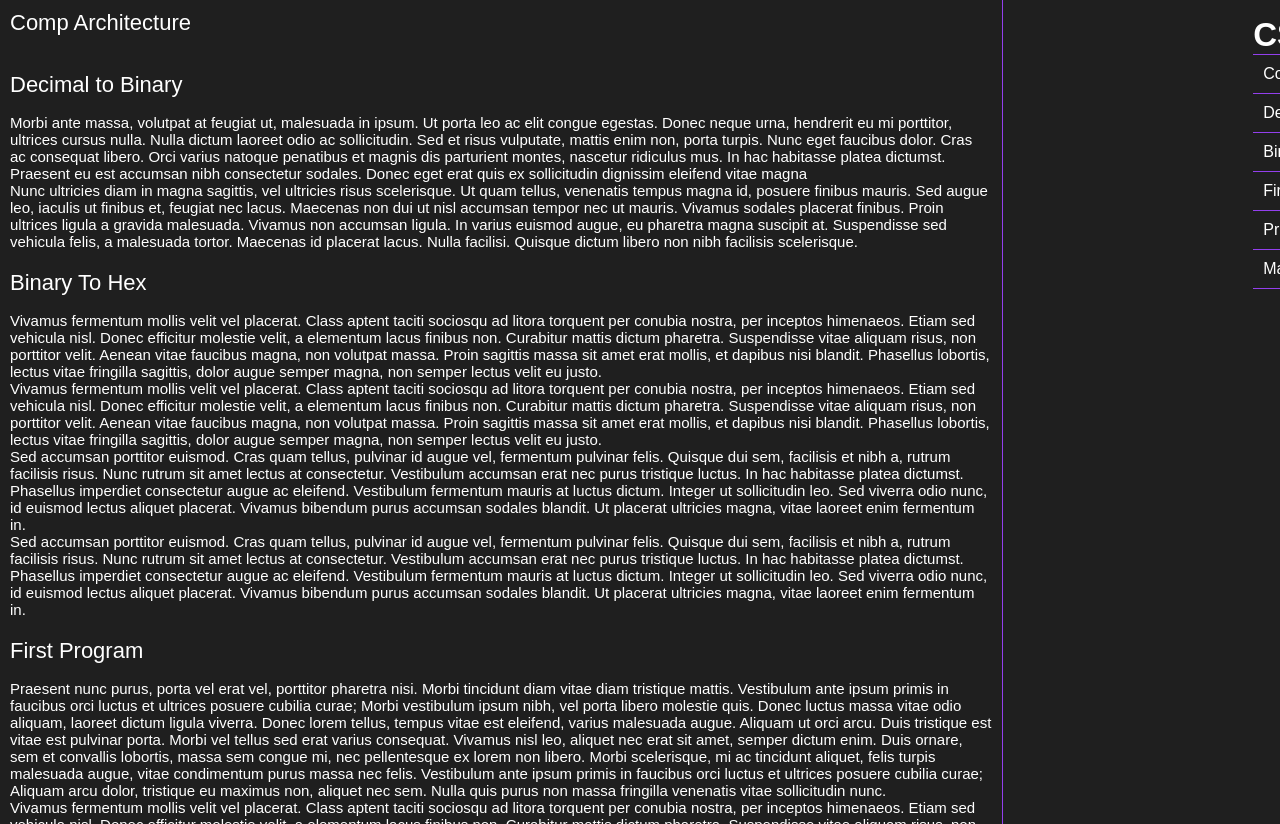
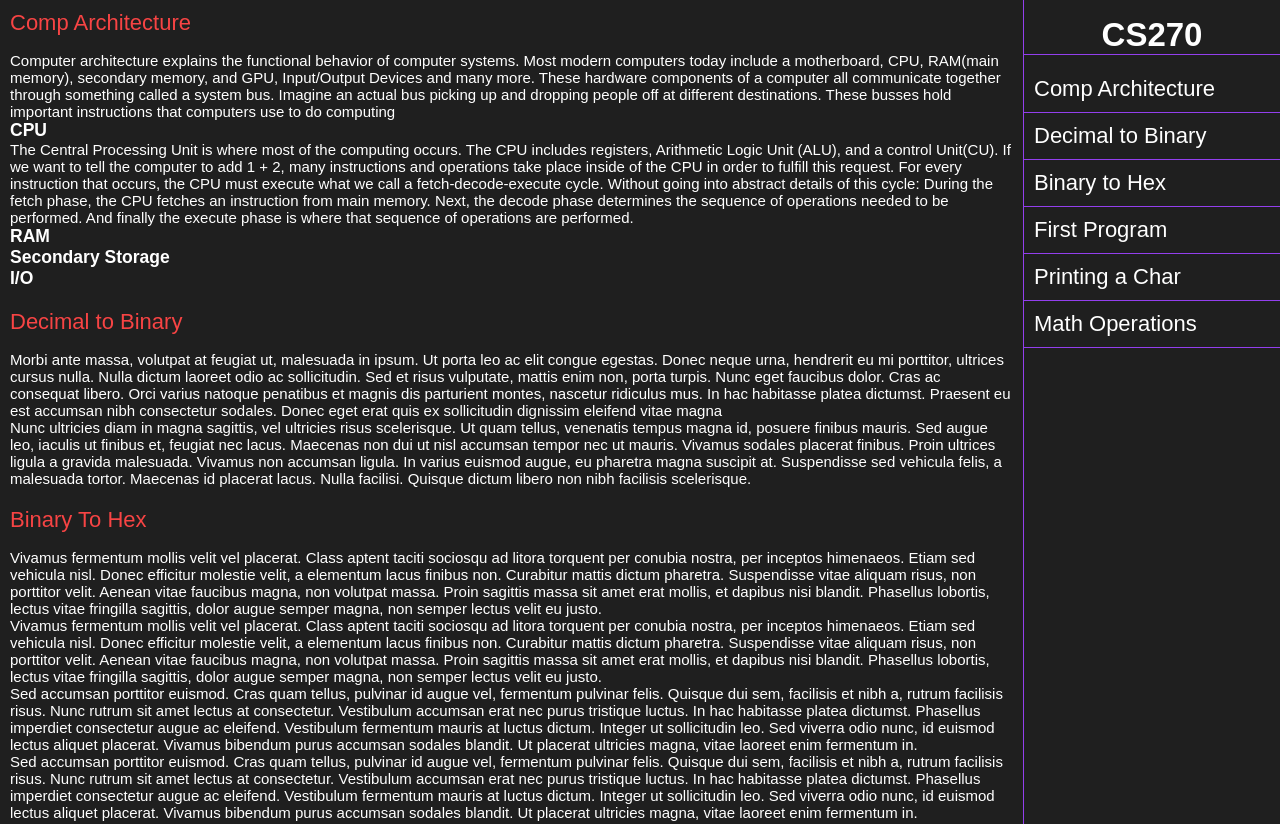
Before and after one commit to smallnumbers0/cs270MIPSDoc, a plain HTML site: page index.html in a window 1280 px wide. Shown: the top 824 px of the page. Drawn offline with Linux system fonts and the light colour scheme.

Commit message:
add introduction info

```diff
--- a/index.html
+++ b/index.html
@@ -3,7 +3,7 @@
 <head>
     <meta charset="UTF-8">
     <meta name="viewport" content="width=device-width, initial-scale=1.0">
-    <title>Document</title>
+    <title>CS270: Mips Assembly</title>
     <link rel="stylesheet" href="styles.css">
 </head>
 <body>
@@ -23,7 +23,17 @@
     <main id="main-doc">
         <section class="main-section" id="Comp_Architecture">
             <header class="topics" id="Comp_Architecture">Comp Architecture</header>
-
+            <p>Computer architecture explains the functional behavior of computer systems. Most modern computers today include a motherboard, CPU, RAM(main memory), secondary memory, and GPU, Input/Output Devices and many more. These hardware components of a computer all communicate together through something called a system bus. Imagine an actual bus picking up and dropping people off at different destinations. These busses hold important instructions that computers use to do computing</p>
+            <ul>
+                <li>
+                    <h3>CPU</h3>
+                    <p>The Central Processing Unit is where most of the computing occurs. The CPU includes registers, Arithmetic Logic Unit (ALU), and a control Unit(CU). If we want to tell the computer to add 1 + 2, many instructions and operations take place inside of the CPU in order to fulfill this request. For every instruction that occurs, the CPU must execute what we call a <span class="color-red">fetch-decode-execute cycle</span>. Without going into abstract details of this cycle: During the fetch phase, the CPU fetches an instruction from main memory. Next, the decode phase determines the sequence of operations needed to be performed. And finally the execute phase is where that sequence of operations are performed.</p>
+                </li>
+                <li><h3>RAM</h3></li>
+                <li><h3>Secondary Storage</h3></li>
+                <li><h3></h3></li>
+                <li><h3>I/O</h3></li>
+            </ul>
         </section>
         <section class="main-section" id="Decimal_to_Binary">
             <header class="topics" id="Decimal_to_Binary">Decimal to Binary</header>
@@ -66,6 +76,6 @@
             </ul>
         </section>
     </main>
-    <div></div>
+
 </body>
 </html>
--- a/styles.css
+++ b/styles.css
@@ -5,7 +5,6 @@
     padding: 0;
     margin: 0;
     overflow-x: hidden;
-
 }
 
 body {
@@ -16,11 +15,16 @@ body {
     color: #ffffff;
 }
 
+.topics {
+    font-size: 25px;
+    color: rgb(247, 68, 68);
+}
+
 /********************************************************
 *******************      NAVBAR     *********************
 *********************************************************/
 
-#nav-bar {
+#navbar {
     width: 20%;
     display: flex;
     flex-direction: column;
```
